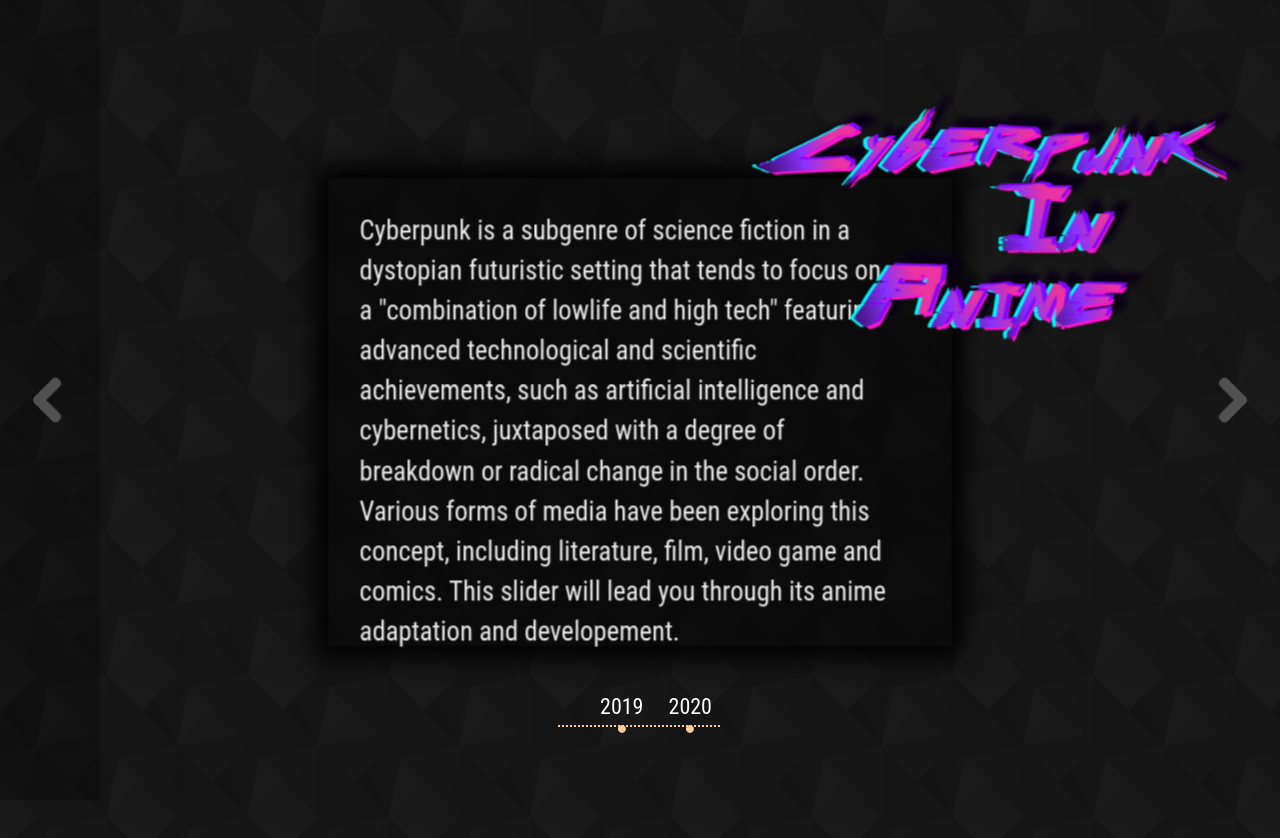
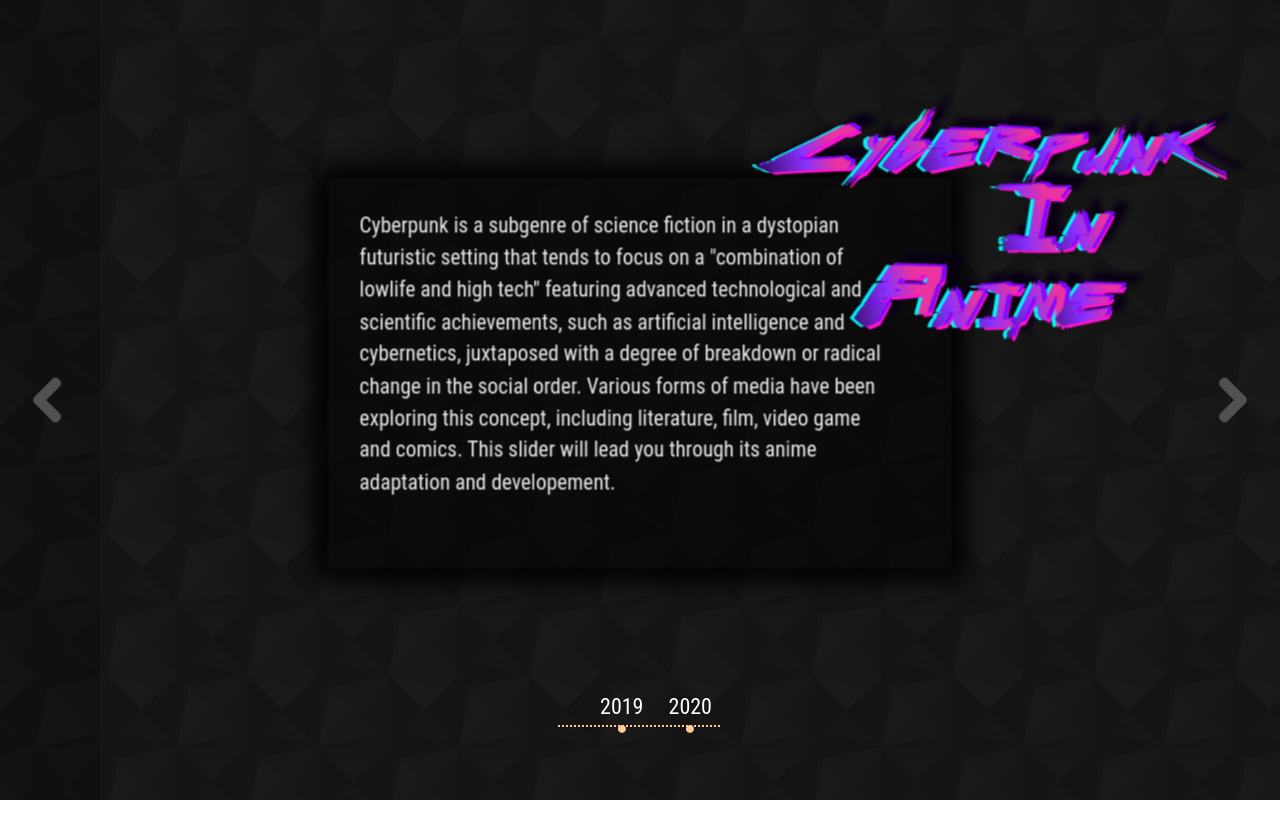
Before and after one commit to yfdo/487-project2-educational-slider, a plain HTML site: page docs/index.html in a window 1280 px wide. Shown: the top 838 px of the page. After the commit the page ends 800 px from the top, so only its background shows below. Drawn offline with nearby package versions, Linux system fonts and the light colour scheme.

Commit message:
font size 0.8em

```diff
--- a/docs/css/main.css
+++ b/docs/css/main.css
@@ -3,8 +3,9 @@
     --akira-length: 160px;
 }
 
-.slide-content {
+.slider-content p{
     font-size: 0.8em;
+    margin: auto;
 }
 
 #cyberpunk-title {
```
